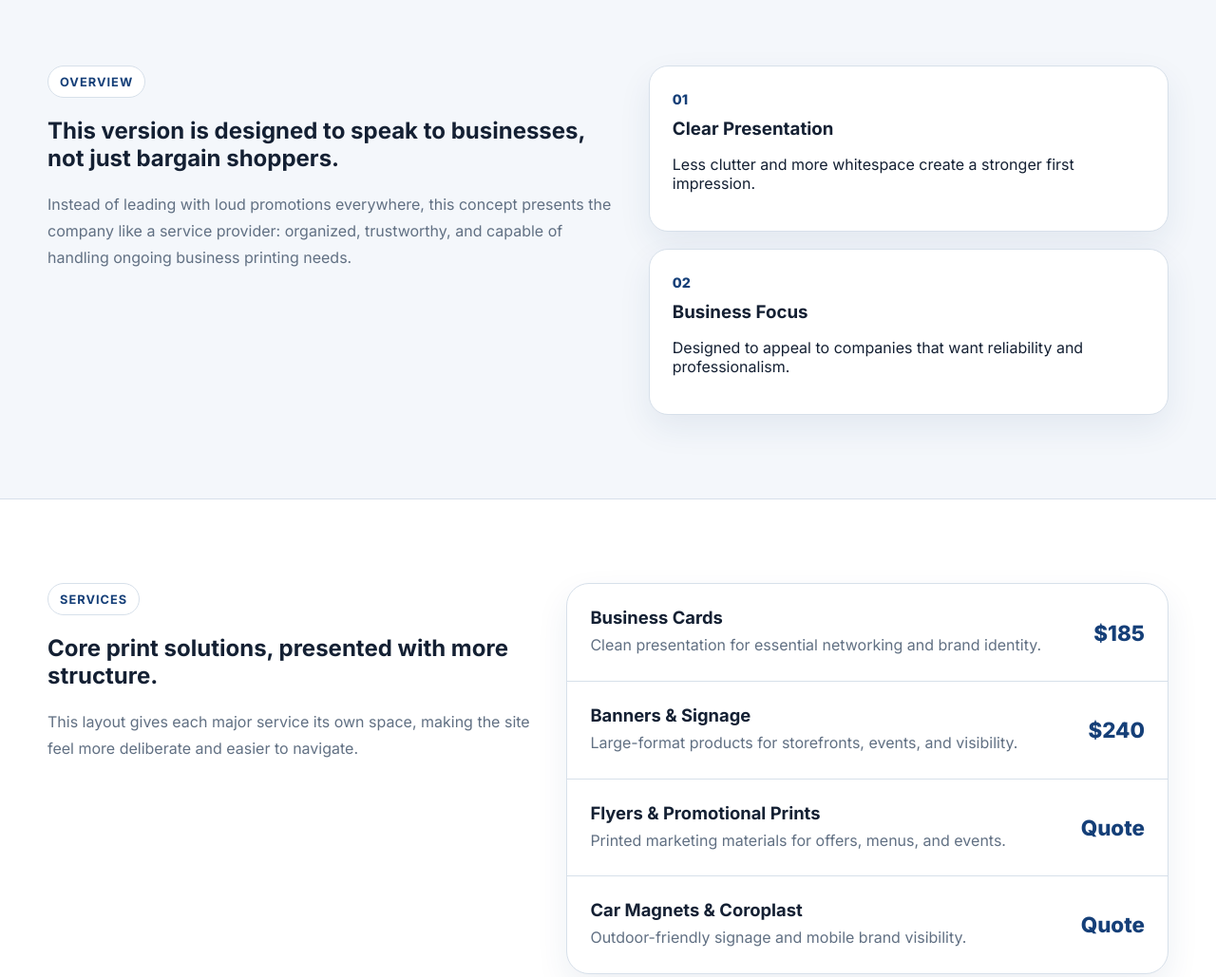
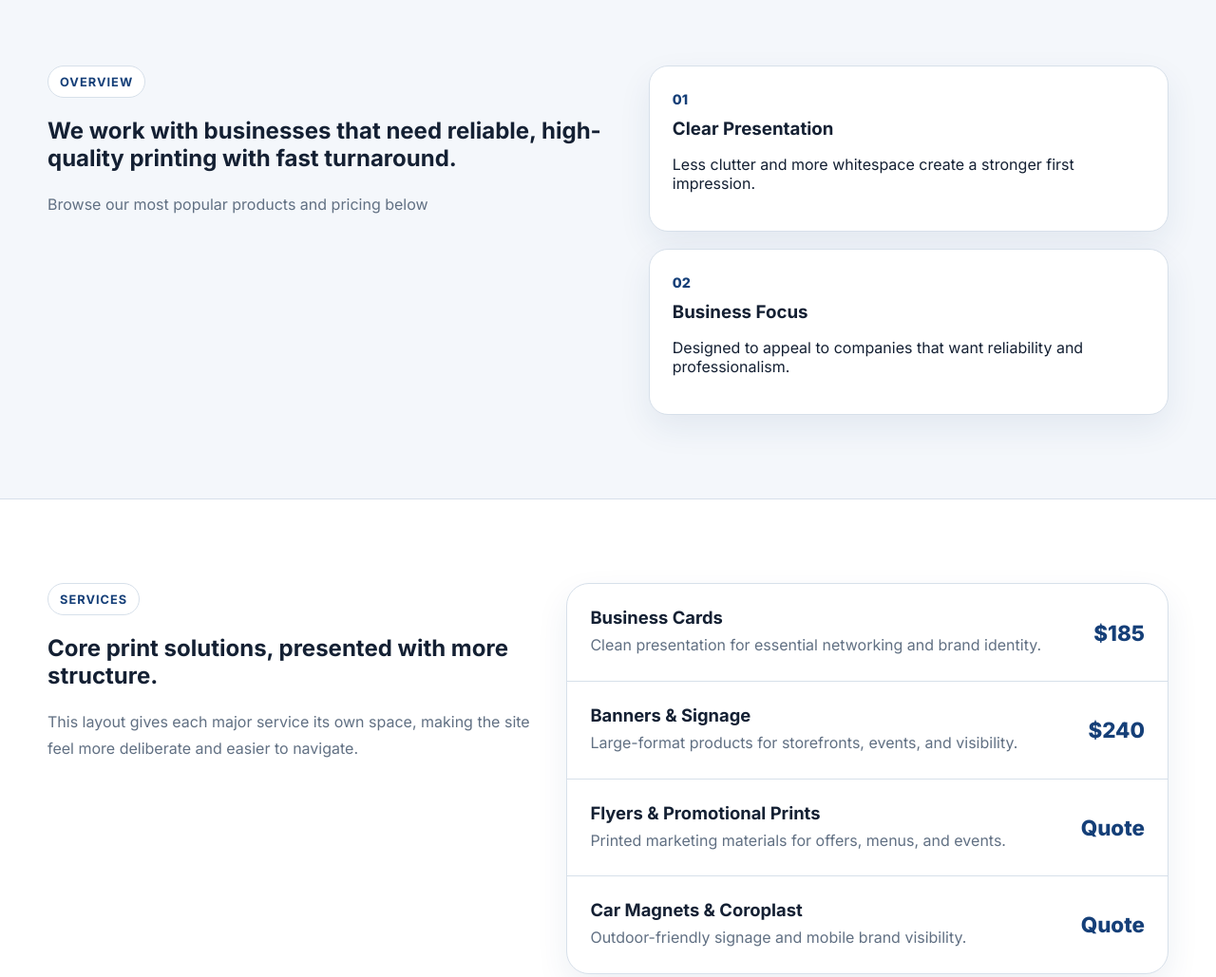
Before and after one commit to jtech4/GPCcorp, a plain HTML site: page index.html in a window 1280 px wide. Shown: the part 880-1909 px from the top of the page at 95% size. Drawn offline with Linux system fonts and the light colour scheme.

Commit message:
Update index.html

```diff
--- a/index.html
+++ b/index.html
@@ -82,10 +82,9 @@
       <div class="container split-layout">
         <div class="content-column">
           <div class="section-kicker">Overview</div>
-          <h2>This version is designed to speak to businesses, not just bargain shoppers.</h2>
+          <h2>We work with businesses that need reliable, high-quality printing with fast turnaround.</h2>
           <p>
-            Instead of leading with loud promotions everywhere, this concept presents the company like a service provider:
-            organized, trustworthy, and capable of handling ongoing business printing needs.
+            Browse our most popular products and pricing below
           </p>
         </div>
         <div class="stats-column">
@@ -170,7 +169,7 @@
       <div class="container gallery-layout">
         <div class="gallery-copy">
           <div class="section-kicker">Current Visuals</div>
-          <h2>Reference material from their current Facebook presence.</h2>
+          <h2>Recent work and promotions.</h2>
           <p>This section can later become a case study or portfolio area with more polished images.</p>
         </div>
         <div class="gallery-grid">
```
